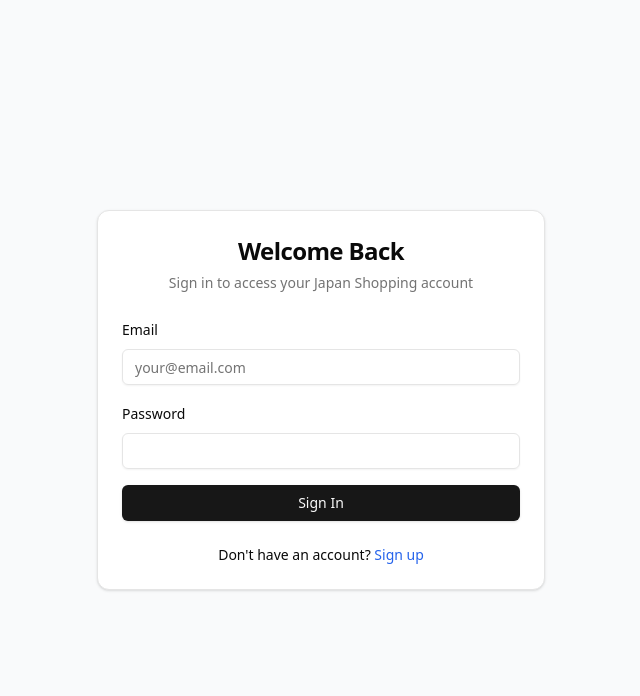
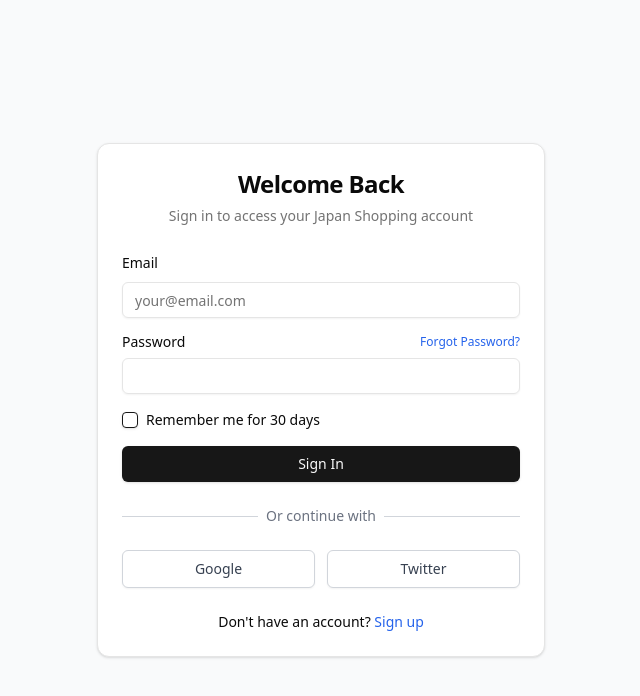
Before and after one commit to Nagi132/jp-shopper, a Next.js app: page /login in a window 1280 px wide. Shown: the top 696 px of the page, without its empty margins (319-959 px from the left). Built offline with nearby package versions, Linux system fonts and the light colour scheme; no server answers.

Commit message:
remove email verification to bypass error

```diff
--- a/package.json
+++ b/package.json
@@ -11,6 +11,7 @@
   "dependencies": {
     "@hookform/resolvers": "^4.1.2",
     "@radix-ui/react-avatar": "^1.1.3",
+    "@radix-ui/react-checkbox": "^1.1.4",
     "@radix-ui/react-label": "^2.1.2",
     "@radix-ui/react-radio-group": "^1.2.3",
     "@radix-ui/react-slot": "^1.1.2",
--- a/src/app/(auth)/login/page.js
+++ b/src/app/(auth)/login/page.js
@@ -7,12 +7,17 @@ import { supabase } from '@/lib/supabase/client';
 import { Button } from '@/components/ui/button';
 import { Input } from '@/components/ui/input';
 import { Label } from '@/components/ui/label';
+import { Checkbox } from '@/components/ui/checkbox';
 import { Card, CardContent, CardDescription, CardFooter, CardHeader, CardTitle } from '@/components/ui/card';
+import { Loader2 } from 'lucide-react';
 
 export default function Login() {
   const [email, setEmail] = useState('');
   const [password, setPassword] = useState('');
+  const [rememberMe, setRememberMe] = useState(false);
   const [loading, setLoading] = useState(false);
+  const [resetMode, setResetMode] = useState(false);
+  const [resetSent, setResetSent] = useState(false);
   const [error, setError] = useState(null);
   const router = useRouter();
 
@@ -25,6 +30,11 @@ export default function Login() {
       const { error } = await supabase.auth.signInWithPassword({
         email,
         password,
+        options: {
+          // If remember me is checked, keep the session for 30 days,
+          // otherwise, use the default shorter period
+          expiresIn: rememberMe ? 60 * 60 * 24 * 30 : undefined
+        }
       });
 
       if (error) throw error;
@@ -36,6 +46,88 @@ export default function Login() {
     }
   };
 
+  const handleResetPassword = async (e) => {
+    e.preventDefault();
+    setLoading(true);
+    setError(null);
+
+    try {
+      const { error } = await supabase.auth.resetPasswordForEmail(email, {
+        redirectTo: `${window.location.origin}/reset-password`,
+      });
+
+      if (error) throw error;
+      setResetSent(true);
+    } catch (error) {
+      setError(error.message);
+    } finally {
+      setLoading(false);
+    }
+  };
+
+  const handleSocialLogin = async (provider) => {
+    try {
+      const { error } = await supabase.auth.signInWithOAuth({
+        provider,
+        options: {
+          redirectTo: `${window.location.origin}/dashboard`
+        }
+      });
+
+      if (error) throw error;
+    } catch (error) {
+      setError(error.message);
+    }
+  };
+
+  // Password reset form
+  if (resetMode) {
+    return (
+      <div className="flex items-center justify-center min-h-screen bg-gray-50">
+        <Card className="w-full max-w-md">
+          <CardHeader>
+            <CardTitle className="text-2xl font-bold text-center">Reset Password</CardTitle>
+            <CardDescription className="text-center">
+              We'll send you an email with a link to reset your password
+            </CardDescription>
+          </CardHeader>
+          <CardContent>
+            {resetSent ? (
+              <div className="p-3 bg-green-50 text-green-600 rounded-md mb-4">
+                Password reset link has been sent to your email address. Please check your inbox.
+              </div>
+            ) : (
+              <form onSubmit={handleResetPassword} className="space-y-4">
+                <div className="space-y-2">
+                  <Label htmlFor="reset-email">Email</Label>
+                  <Input
+                    id="reset-email"
+                    type="email"
+                    placeholder="your@email.com"
+                    value={email}
+                    onChange={(e) => setEmail(e.target.value)}
+                    required
+                  />
+                </div>
+                {error && <p className="text-sm font-medium text-red-500">{error}</p>}
+                <Button type="submit" className="w-full" disabled={loading}>
+                  {loading ? <Loader2 className="w-4 h-4 mr-2 animate-spin" /> : null}
+                  {loading ? 'Sending...' : 'Send Reset Link'}
+                </Button>
+              </form>
+            )}
+          </CardContent>
+          <CardFooter className="flex justify-center">
+            <Button variant="ghost" onClick={() => setResetMode(false)}>
+              Back to Login
+            </Button>
+          </CardFooter>
+        </Card>
+      </div>
+    );
+  }
+
+  // Main login form
   return (
     <div className="flex items-center justify-center min-h-screen bg-gray-50">
       <Card className="w-full max-w-md">
@@ -59,7 +151,17 @@ export default function Login() {
               />
             </div>
             <div className="space-y-2">
-              <Label htmlFor="password">Password</Label>
+              <div className="flex items-center justify-between">
+                <Label htmlFor="password">Password</Label>
+                <Button
+                  type="button"
+                  variant="ghost"
+                  className="text-xs text-blue-600 p-0 h-auto font-medium"
+                  onClick={() => setResetMode(true)}
+                >
+                  Forgot Password?
+                </Button>
+              </div>
               <Input
                 id="password"
                 type="password"
@@ -68,11 +170,56 @@ export default function Login() {
                 required
               />
             </div>
-            {error && <p className="text-sm font-medium text-red-500">{error}</p>}
+            <div className="flex items-center space-x-2">
+              <Checkbox
+                id="rememberMe"
+                checked={rememberMe}
+                onCheckedChange={setRememberMe}
+              />
+              <Label
+                htmlFor="rememberMe"
+                className="text-sm font-normal cursor-pointer"
+              >
+                Remember me for 30 days
+              </Label>
+            </div>
+            {error && (
+              <div className="p-3 bg-red-50 text-red-600 rounded-md text-sm">
+                {error}
+              </div>
+            )}
             <Button type="submit" className="w-full" disabled={loading}>
+              {loading ? <Loader2 className="w-4 h-4 mr-2 animate-spin" /> : null}
               {loading ? 'Signing in...' : 'Sign In'}
             </Button>
           </form>
+
+          {/* Social login options */}
+          <div className="mt-6">
+            <div className="relative">
+              <div className="absolute inset-0 flex items-center">
+                <div className="w-full border-t border-gray-300"></div>
+              </div>
+              <div className="relative flex justify-center text-sm">
+                <span className="px-2 bg-white text-gray-500">Or continue with</span>
+              </div>
+            </div>
+
+            <div className="mt-6 grid grid-cols-2 gap-3">
+              <button
+                onClick={() => handleSocialLogin('google')}
+                className="bg-white py-2 px-4 border border-gray-300 rounded-md shadow-sm text-sm font-medium text-gray-700 hover:bg-gray-50 focus:outline-none"
+              >
+                Google
+              </button>
+              <button
+                onClick={() => handleSocialLogin('twitter')}
+                className="bg-white py-2 px-4 border border-gray-300 rounded-md shadow-sm text-sm font-medium text-gray-700 hover:bg-gray-50 focus:outline-none"
+              >
+                Twitter
+              </button>
+            </div>
+          </div>
         </CardContent>
         <CardFooter className="flex justify-center">
           <p className="text-sm text-center">
--- a/src/app/(main)/dashboard/page.js
+++ b/src/app/(main)/dashboard/page.js
@@ -1,6 +1,7 @@
 'use client';
 
 import { useState, useEffect } from 'react';
+import { useRouter } from 'next/navigation';
 import { supabase } from '@/lib/supabase/client';
 import Link from 'next/link';
 import { Card, CardContent, CardDescription, CardFooter, CardHeader, CardTitle } from '@/components/ui/card';
--- /dev/null
+++ b/src/components/ui/checkbox.jsx
@@ -0,0 +1,24 @@
+"use client"
+
+import * as React from "react"
+import * as CheckboxPrimitive from "@radix-ui/react-checkbox"
+import { Check } from "lucide-react"
+
+import { cn } from "@/lib/utils"
+
+const Checkbox = React.forwardRef(({ className, ...props }, ref) => (
+  <CheckboxPrimitive.Root
+    ref={ref}
+    className={cn(
+      "peer h-4 w-4 shrink-0 rounded-sm border border-primary shadow focus-visible:outline-none focus-visible:ring-1 focus-visible:ring-ring disabled:cursor-not-allowed disabled:opacity-50 data-[state=checked]:bg-primary data-[state=checked]:text-primary-foreground",
+      className
+    )}
+    {...props}>
+    <CheckboxPrimitive.Indicator className={cn("flex items-center justify-center text-current")}>
+      <Check className="h-4 w-4" />
+    </CheckboxPrimitive.Indicator>
+  </CheckboxPrimitive.Root>
+))
+Checkbox.displayName = CheckboxPrimitive.Root.displayName
+
+export { Checkbox }
```
Also changed, not shown: src/app/(auth)/register/page.js (+86 -13 lines), 1 other file (tests, documents, lock files or other folders).
